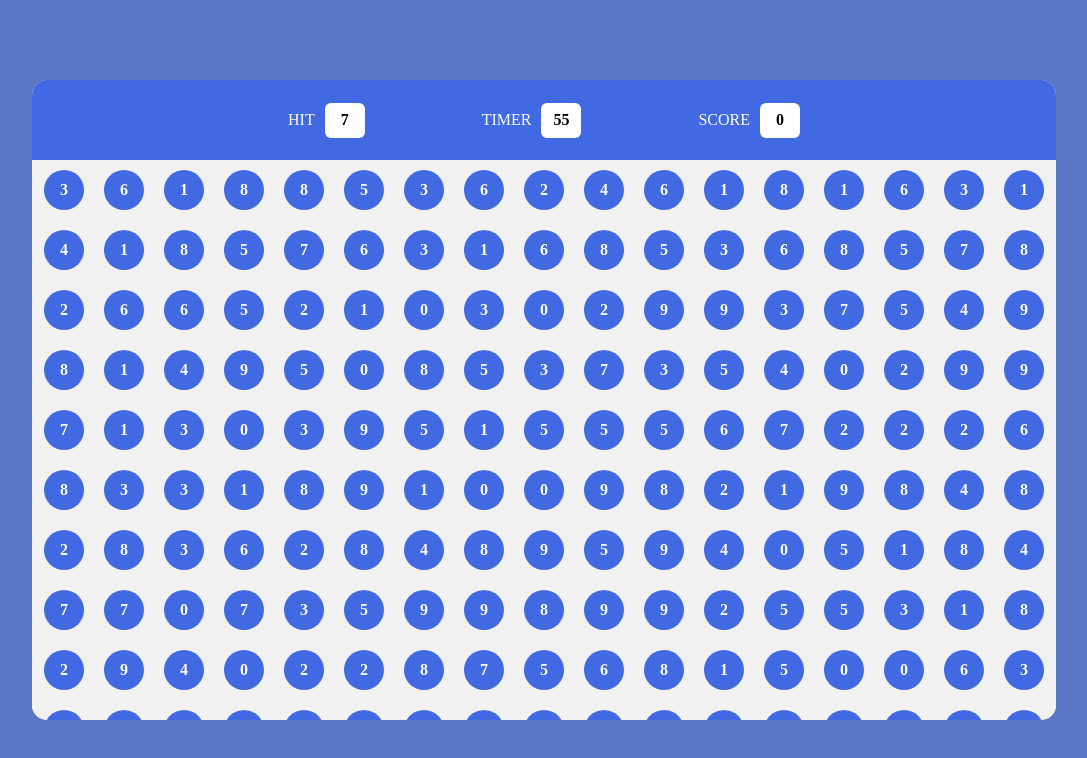
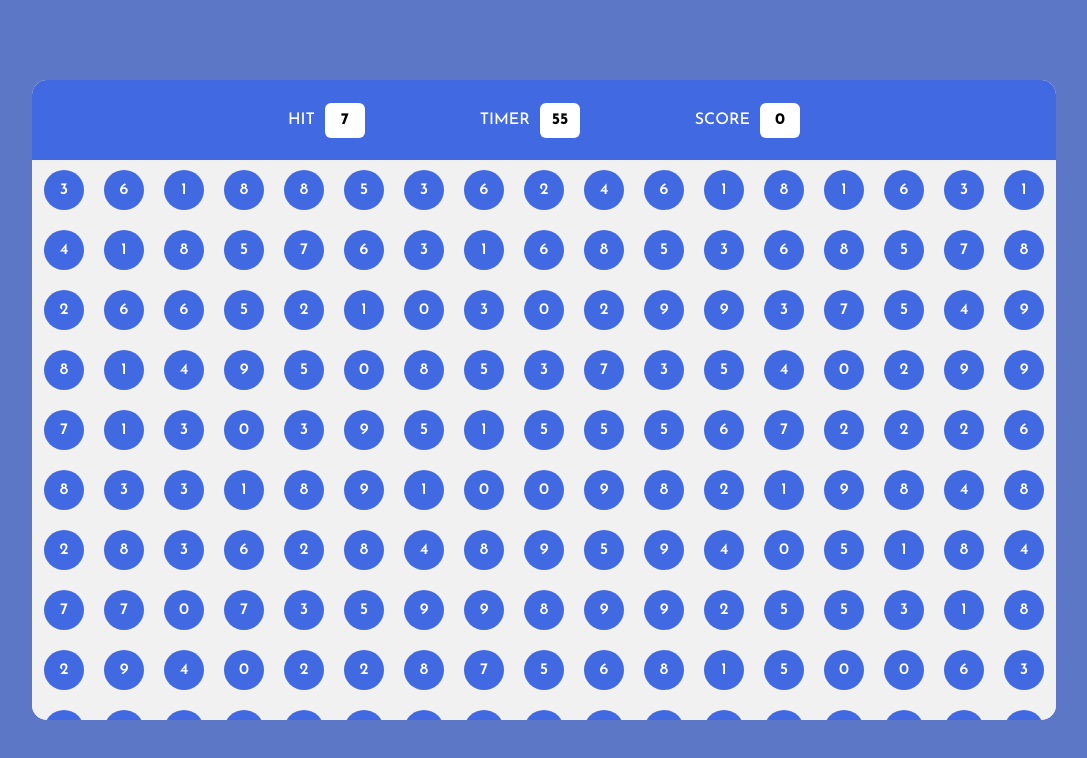
Before and after one commit to Tushar3352G/BubbleGame, a plain HTML site: page index.html in a window 1280 px wide. Shown: the whole page, without its empty margins (96-1183 px from the left). Drawn offline with Linux system fonts and the light colour scheme.

Commit message:
adding files

```diff
--- a/style.css
+++ b/style.css
@@ -1,9 +1,13 @@
+@import url('https://fonts.googleapis.com/css2?family=Josefin+Sans:ital,wght@0,100..700;1,100..700&display=swap');
+
 *{
     margin:0;
     padding:0;
     box-sizing:border-box;
-    font-family:"josefin sans";
+    font-family: "Josefin Sans", sans-serif;
 }
+
+
 
 html,body{
     width:100%;
```
